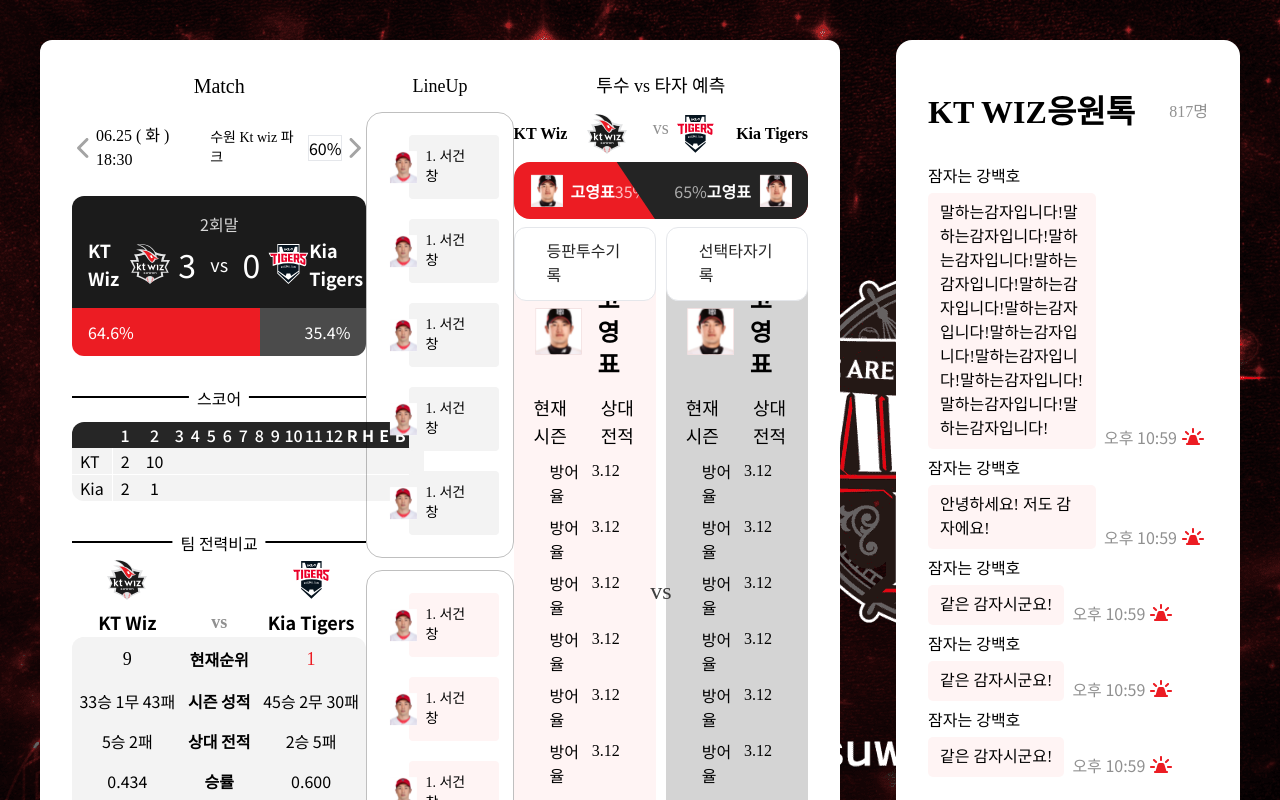
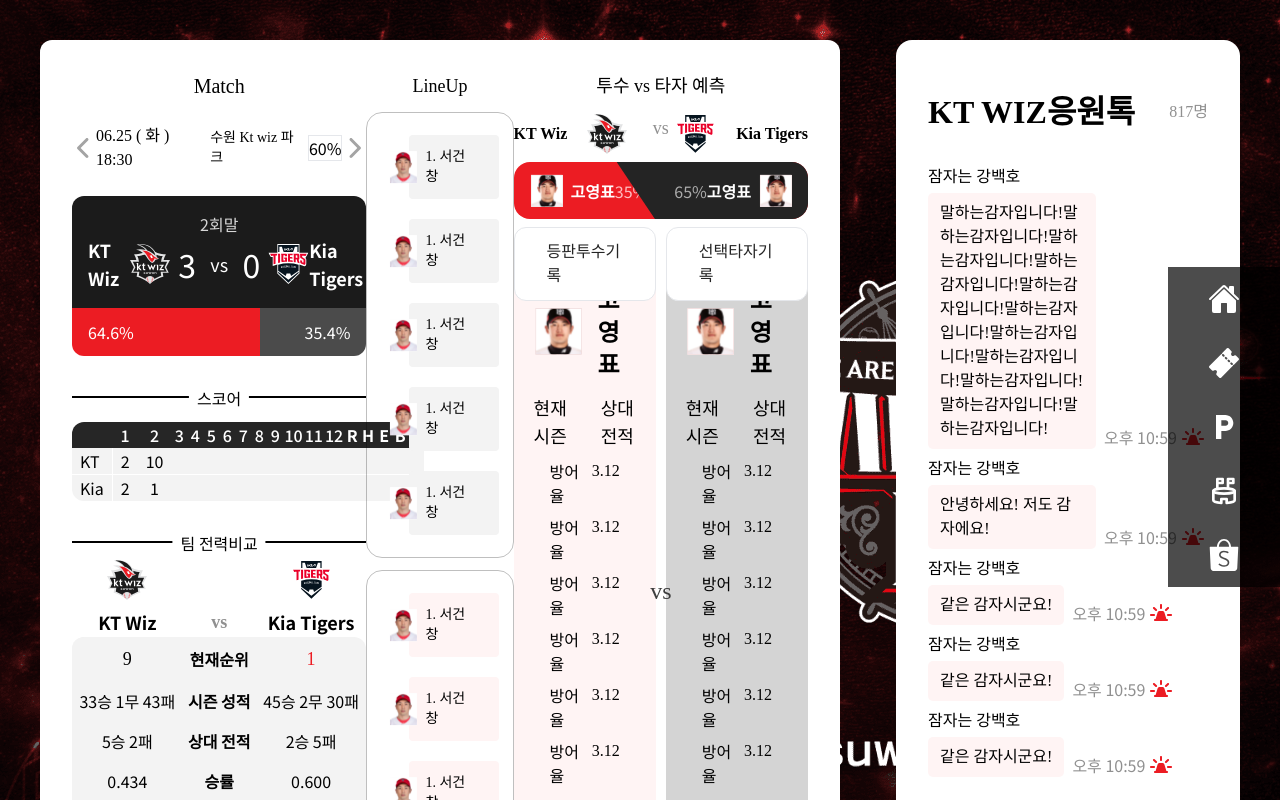
Before and after one commit to KT-Kimbu-net/FE, a Next.js app: page / in a window 1280 px wide. Shown: the top 800 px of the page. Built offline with nearby package versions, Linux system fonts and the light colour scheme.

Commit message:
[Design] 플로팅 버튼 1차 마크업 #1

```diff
--- a/src/app/page.tsx
+++ b/src/app/page.tsx
@@ -6,6 +6,7 @@ import Shortcuts from "@/components/Shortcuts/Shortcuts";
 import MatchBet from "@/components/MatchBet/MatchBet";
 import Sponsor from "@/components/Sponsor/Sponsor";
 import Chatting from "@/components/Chatting/Chatting";
+import Floating from "@/components/Floating/Floating";
 
 export default function Page() {
   return (
@@ -26,6 +27,7 @@ export default function Page() {
       <LeagueRanking />
       <Notice />
       <Sponsor />
+      <Floating />
     </>
   );
 }
--- /dev/null
+++ b/src/components/Floating/Floating.tsx
@@ -0,0 +1,31 @@
+import { IoHome, IoTicket } from "react-icons/io5";
+import { MdLocalParking } from "react-icons/md";
+import { TbBuildingStadium } from "react-icons/tb";
+import { SiShopee } from "react-icons/si";
+
+export default function Floating() {
+  const listStyle = "h-1/5 flex items-center py-4";
+  const iconStyle = "w-8 h-8";
+
+  return (
+    <section className="fixed top-1/3 right-0 px-10 h-fit bg-[rgba(0,0,0,0.7)] text-white">
+      <ul className="flex flex-col justify-betweenitems-center h-full">
+        <li className={listStyle}>
+          <IoHome className={iconStyle} />
+        </li>
+        <li className={listStyle}>
+          <IoTicket className={iconStyle} />
+        </li>
+        <li className={listStyle}>
+          <MdLocalParking className={iconStyle} />
+        </li>
+        <li className={listStyle}>
+          <TbBuildingStadium className={iconStyle} />
+        </li>
+        <li className={listStyle}>
+          <SiShopee className={iconStyle} />
+        </li>
+      </ul>
+    </section>
+  );
+}
--- a/src/components/LeagueRanking/LeagueRanking.tsx
+++ b/src/components/LeagueRanking/LeagueRanking.tsx
@@ -118,7 +118,7 @@ export default function LeagueRanking() {
   return (
     <section className="w-full flex">
       <HighLights />
-      <section className="w-1/3 bg-black p-10">
+      <section className="w-1/3 bg-[#161616] p-10">
         <section className="text-white text-2xl font-[Leferi]">
           League Ranking
         </section>
```
